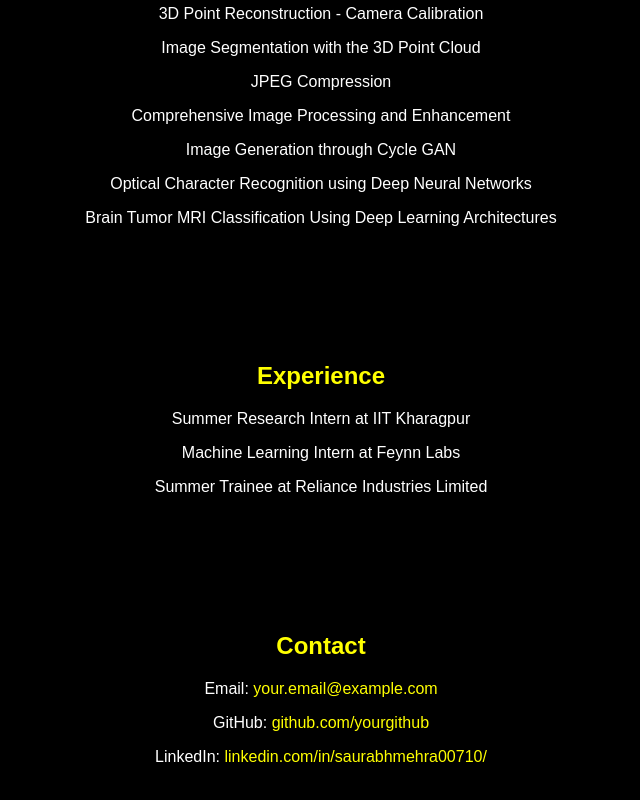
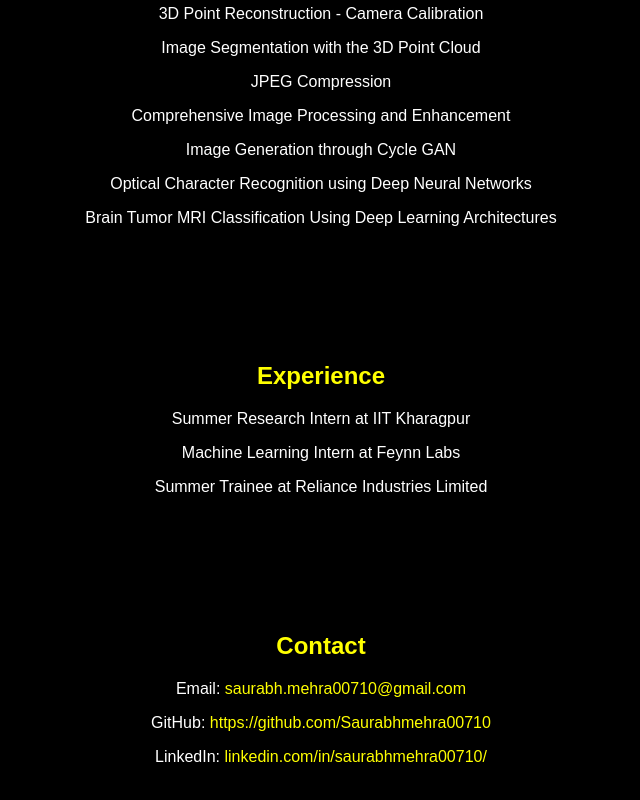
Before and after one commit to Saurabhmehra00710/portfolio-saurabh, a plain HTML site: page index.html in a window 1280 px wide. Shown: the part 987-1787 px from the top of the page, without its empty margins (319-959 px from the left). Drawn offline with Linux system fonts and the light colour scheme.

Commit message:
Update index.html

```diff
--- a/index.html
+++ b/index.html
@@ -74,8 +74,8 @@
 
     <div class="container section" id="contact">
         <h2>Contact</h2>
-        <p>Email: <a href="mailto:your.email@example.com">your.email@example.com</a></p>
-        <p>GitHub: <a href="https://github.com/yourgithub">github.com/yourgithub</a></p>
+        <p>Email: <a href="saurabh.mehra00710@gmail.com">saurabh.mehra00710@gmail.com</a></p>
+        <p>GitHub: <a href="https://github.com/Saurabhmehra00710">https://github.com/Saurabhmehra00710</a></p>
         <p>LinkedIn: <a href="https://www.linkedin.com/in/saurabhmehra00710/">linkedin.com/in/saurabhmehra00710/</a></p>
     </div>
 </body>
```
